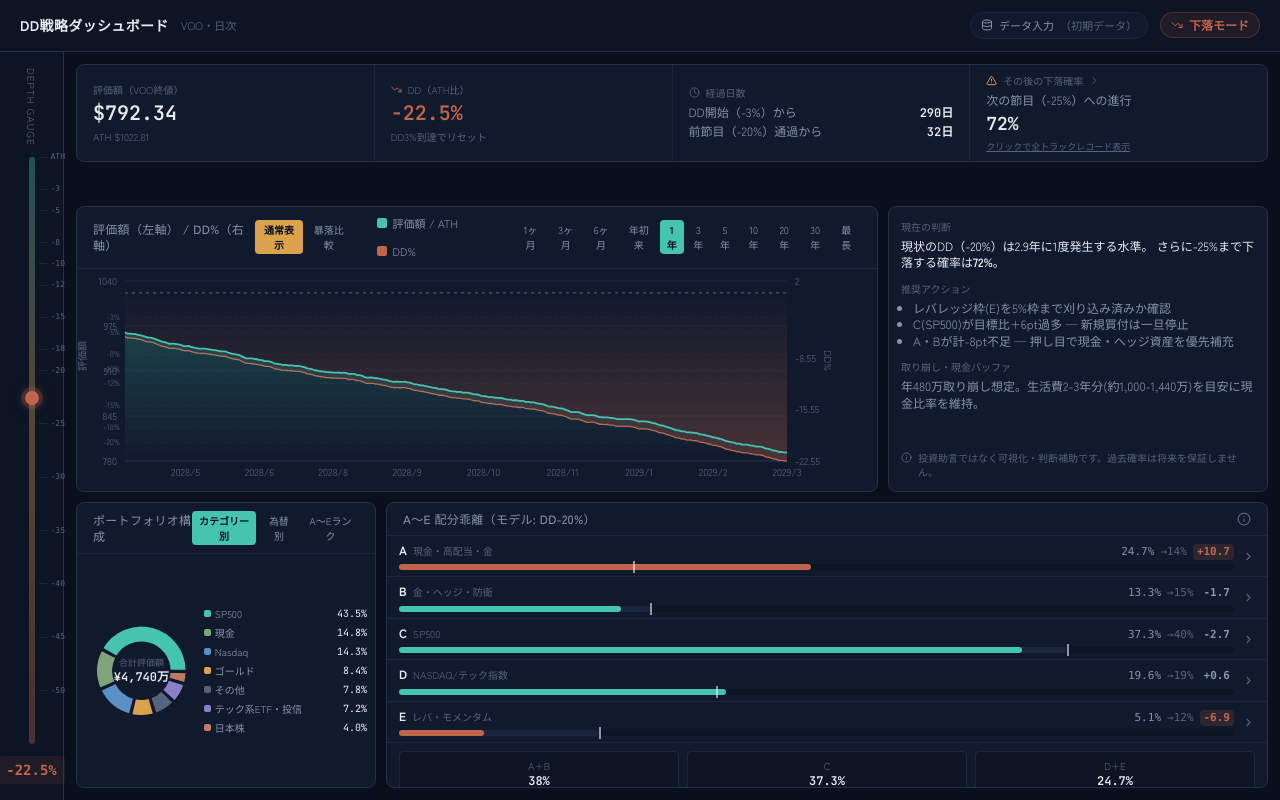
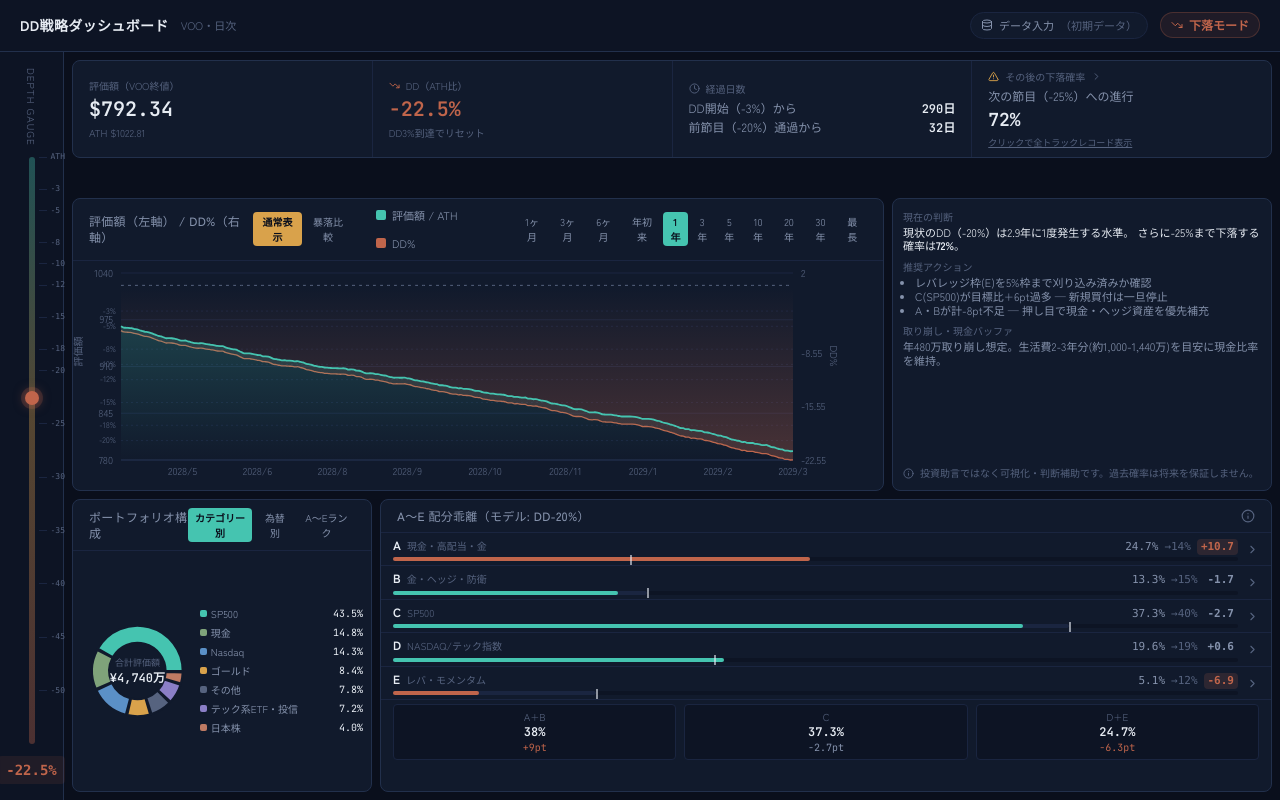
Before and after one commit to rai0103/dd-dashboard, a Next.js app: page / in a window 1280 px wide. Built offline with nearby package versions, Linux system fonts and the light colour scheme.

Commit message:
レイアウト微調整: 縦マージン圧縮、AIアドバイス文字サイズ・行間短縮、A-E配分バーの高さを詰めてE行まで表示

```diff
--- a/components/DDDashboard.jsx
+++ b/components/DDDashboard.jsx
@@ -353,16 +353,16 @@ function Panel({ title, action, children, className = "", style, hideHeader = fa
 function DiffBar({ cat, current, target, onClick }) {
   const diff = Number((current - target).toFixed(1)); const max = 50; const emphasize = Math.abs(diff) >= 4;
   return (
-    <div onClick={onClick} className="px-3 py-1.5 flex items-center gap-2" style={{ borderBottom: `1px solid ${C.borderSoft}`, cursor: "pointer" }}>
+    <div onClick={onClick} className="px-3 py-1 flex items-center gap-2" style={{ borderBottom: `1px solid ${C.borderSoft}`, cursor: "pointer" }}>
       <div className="flex-1 min-w-0">
-        <div className="flex items-baseline justify-between mb-1">
+        <div className="flex items-baseline justify-between mb-0.5">
           <div className="flex items-baseline gap-1.5 min-w-0"><span className="text-xs font-semibold shrink-0" style={{ color: C.text }}>{cat}</span><span className="text-[10px] truncate" style={{ color: C.textDim }}>{CAT_LABEL[cat]}</span></div>
           <div className="flex items-baseline gap-1.5 font-mono text-[11px] shrink-0 ml-2"><span style={{ color: C.textMuted }}>{current}%</span><span style={{ color: C.textDim }}>→{target}%</span><span className="font-semibold px-1 rounded" style={{ color: emphasize ? C.rust : C.textMuted, background: emphasize ? C.rustSoft : "transparent" }}>{diff > 0 ? "+" : ""}{diff}</span></div>
         </div>
-        <div className="relative h-1.5 rounded-full" style={{ background: C.panel2 }}>
-          <div className="absolute top-0 h-1.5 rounded-full" style={{ width: `${(target / max) * 100}%`, background: C.borderSoft }} />
-          <div className="absolute top-0 h-1.5 rounded-full" style={{ width: `${(current / max) * 100}%`, background: emphasize ? C.rust : C.teal }} />
-          <div className="absolute" style={{ left: `${(target / max) * 100}%`, top: -3, width: 2, height: 12, background: C.text, opacity: 0.6 }} />
+        <div className="relative h-1 rounded-full" style={{ background: C.panel2 }}>
+          <div className="absolute top-0 h-1 rounded-full" style={{ width: `${(target / max) * 100}%`, background: C.borderSoft }} />
+          <div className="absolute top-0 h-1 rounded-full" style={{ width: `${(current / max) * 100}%`, background: emphasize ? C.rust : C.teal }} />
+          <div className="absolute" style={{ left: `${(target / max) * 100}%`, top: -2.5, width: 2, height: 10, background: C.text, opacity: 0.6 }} />
         </div>
       </div>
       <ChevronRight size={13} style={{ color: C.textDim, flexShrink: 0 }} />
@@ -883,11 +883,11 @@ export default function DDDashboard() {
       <div className="flex flex-1 min-h-0">
         <DepthGauge dd={d.currentDD} />
 
-        <div className="flex-1 flex flex-col gap-3 p-3 min-w-0">
+        <div className="flex-1 flex flex-col gap-2 p-2 min-w-0">
           <div style={{ height: 130, flexShrink: 0 }}><StatusPanel d={d} onOpenTrackRecord={() => setModal({ type: "trackRecord" })} /></div>
 
-          <div className="flex-1 flex flex-col" style={{ gap: 10, minHeight: 0 }}>
-          <div style={{ display: "grid", gridTemplateColumns: "1fr 380px", gap: 10, flex: 1, minHeight: 0 }}>
+          <div className="flex-1 flex flex-col" style={{ gap: 8, minHeight: 0 }}>
+          <div style={{ display: "grid", gridTemplateColumns: "1fr 380px", gap: 8, flex: 1, minHeight: 0 }}>
             {/* top-left: chart */}
             <div style={{ minHeight: 0 }}>
               <Panel
@@ -933,29 +933,29 @@ export default function DDDashboard() {
             {/* top-right: AI advice */}
             <div style={{ minHeight: 0 }}>
               <Panel title="現在のアドバイス（AI）" className="h-full" hideHeader>
-                <div className="p-3 flex flex-col gap-2.5 overflow-hidden h-full">
+                <div className="p-2.5 flex flex-col gap-1.5 overflow-hidden h-full">
                   <div>
-                    <div className="text-[10px] mb-1" style={{ color: C.textDim }}>現在の判断</div>
-                    <div className="text-xs leading-snug" style={{ color: C.text }}>
+                    <div className="text-[10px] mb-0.5" style={{ color: C.textDim }}>現在の判断</div>
+                    <div className="text-[11px] leading-tight" style={{ color: C.text }}>
                       現状のDD（{d.currentTLabel}）は{d.currentFreqLabel ? `${d.currentFreqLabel}発生する水準` : "過去データの範囲外の水準"}。
                       {d.nextProg && (<> さらに{d.nextProg.to}%まで下落する確率は<b style={{ color: d.nextProg.watershed ? C.rust : C.text }}>{d.nextProg.p}%</b>{d.nextProg.watershed ? "（分水嶺）" : ""}。</>)}
                     </div>
                   </div>
-                  <div><div className="text-[10px] mb-1" style={{ color: C.textDim }}>推奨アクション</div>
-                    <ul className="text-xs leading-snug list-disc pl-3" style={{ color: C.textMuted }}>
+                  <div><div className="text-[10px] mb-0.5" style={{ color: C.textDim }}>推奨アクション</div>
+                    <ul className="text-[11px] leading-tight list-disc pl-3" style={{ color: C.textMuted }}>
                       <li>レバレッジ枠(E)を5%枠まで刈り込み済みか確認</li>
                       <li>C(SP500)が目標比+6pt過多 — 新規買付は一旦停止</li>
                       <li>A・Bが計-8pt不足 — 押し目で現金・ヘッジ資産を優先補充</li>
                     </ul>
                   </div>
-                  <div><div className="text-[10px] mb-1" style={{ color: C.textDim }}>取り崩し・現金バッファ</div><div className="text-xs leading-snug" style={{ color: C.textMuted }}>年480万取り崩し想定。生活費2-3年分(約1,000-1,440万)を目安に現金比率を維持。</div></div>
-                  <div className="mt-auto flex gap-1.5 text-[10px] leading-snug" style={{ color: C.textDim }}><Info size={11} style={{ flexShrink: 0, marginTop: 1 }} /><span>投資助言ではなく可視化・判断補助です。過去確率は将来を保証しません。</span></div>
+                  <div><div className="text-[10px] mb-0.5" style={{ color: C.textDim }}>取り崩し・現金バッファ</div><div className="text-[11px] leading-tight" style={{ color: C.textMuted }}>年480万取り崩し想定。生活費2-3年分(約1,000-1,440万)を目安に現金比率を維持。</div></div>
+                  <div className="mt-auto flex gap-1.5 text-[10px] leading-tight" style={{ color: C.textDim }}><Info size={11} style={{ flexShrink: 0, marginTop: 1 }} /><span>投資助言ではなく可視化・判断補助です。過去確率は将来を保証しません。</span></div>
                 </div>
               </Panel>
             </div>
           </div>
 
-          <div style={{ display: "grid", gridTemplateColumns: "300px 1fr", gap: 10, flex: 1, minHeight: 0 }}>
+          <div style={{ display: "grid", gridTemplateColumns: "300px 1fr", gap: 8, flex: 1, minHeight: 0 }}>
             {/* bottom-left: portfolio pie */}
             <div style={{ minHeight: 0 }}>
               <Panel title="ポートフォリオ構成" action={<div className="flex gap-1">{[{ k: "category", l: "カテゴリー別" }, { k: "currency", l: "為替別" }, { k: "rank", l: "A〜Eランク" }].map((t) => (<button key={t.k} onClick={() => setPieView(t.k)} className="text-[10px] px-1.5 py-0.5 rounded" style={{ color: pieView === t.k ? C.bg : C.textMuted, background: pieView === t.k ? C.teal : "transparent", fontWeight: pieView === t.k ? 700 : 400 }}>{t.l}</button>))}</div>} className="h-full">
@@ -968,8 +968,8 @@ export default function DDDashboard() {
               <Panel title={`A〜E 配分乖離（モデル: ${d.modelRow.label}）`} action={<button onClick={() => setModal({ type: "ddTable" })} title="DD毎の配分表を表示" style={{ background: "transparent", border: "none", cursor: "pointer" }}><Info size={14} style={{ color: C.textDim }} /></button>} className="h-full">
                 <div className="overflow-hidden h-full">
                   {CATS.map((cat) => (<DiffBar key={cat} cat={cat} current={currentHoldingPct[cat]} target={d.modelRow[cat]} onClick={() => setModal({ type: "rank", rank: cat })} />))}
-                  <div className="px-3 py-2 grid grid-cols-3 gap-2">
-                    {[{ label: "A+B", ...blocks.AB }, { label: "C", ...blocks.Cb }, { label: "D+E", ...blocks.DE }].map((b) => { const diff = Number((b.cur - b.tgt).toFixed(1)); return (<div key={b.label} className="rounded px-2 py-1.5 text-center" style={{ background: C.panel2, border: `1px solid ${C.borderSoft}` }}><div className="text-[10px]" style={{ color: C.textDim }}>{b.label}</div><div className="mono text-xs font-semibold">{Number(b.cur.toFixed(1))}%</div><div className="mono text-[10px]" style={{ color: Math.abs(diff) >= 4 ? C.rust : C.textMuted }}>{diff > 0 ? "+" : ""}{diff}pt</div></div>); })}
+                  <div className="px-3 py-1 grid grid-cols-3 gap-2">
+                    {[{ label: "A+B", ...blocks.AB }, { label: "C", ...blocks.Cb }, { label: "D+E", ...blocks.DE }].map((b) => { const diff = Number((b.cur - b.tgt).toFixed(1)); return (<div key={b.label} className="rounded px-2 py-1 text-center" style={{ background: C.panel2, border: `1px solid ${C.borderSoft}` }}><div className="text-[10px]" style={{ color: C.textDim }}>{b.label}</div><div className="mono text-xs font-semibold">{Number(b.cur.toFixed(1))}%</div><div className="mono text-[10px]" style={{ color: Math.abs(diff) >= 4 ? C.rust : C.textMuted }}>{diff > 0 ? "+" : ""}{diff}pt</div></div>); })}
                   </div>
                 </div>
               </Panel>
```
